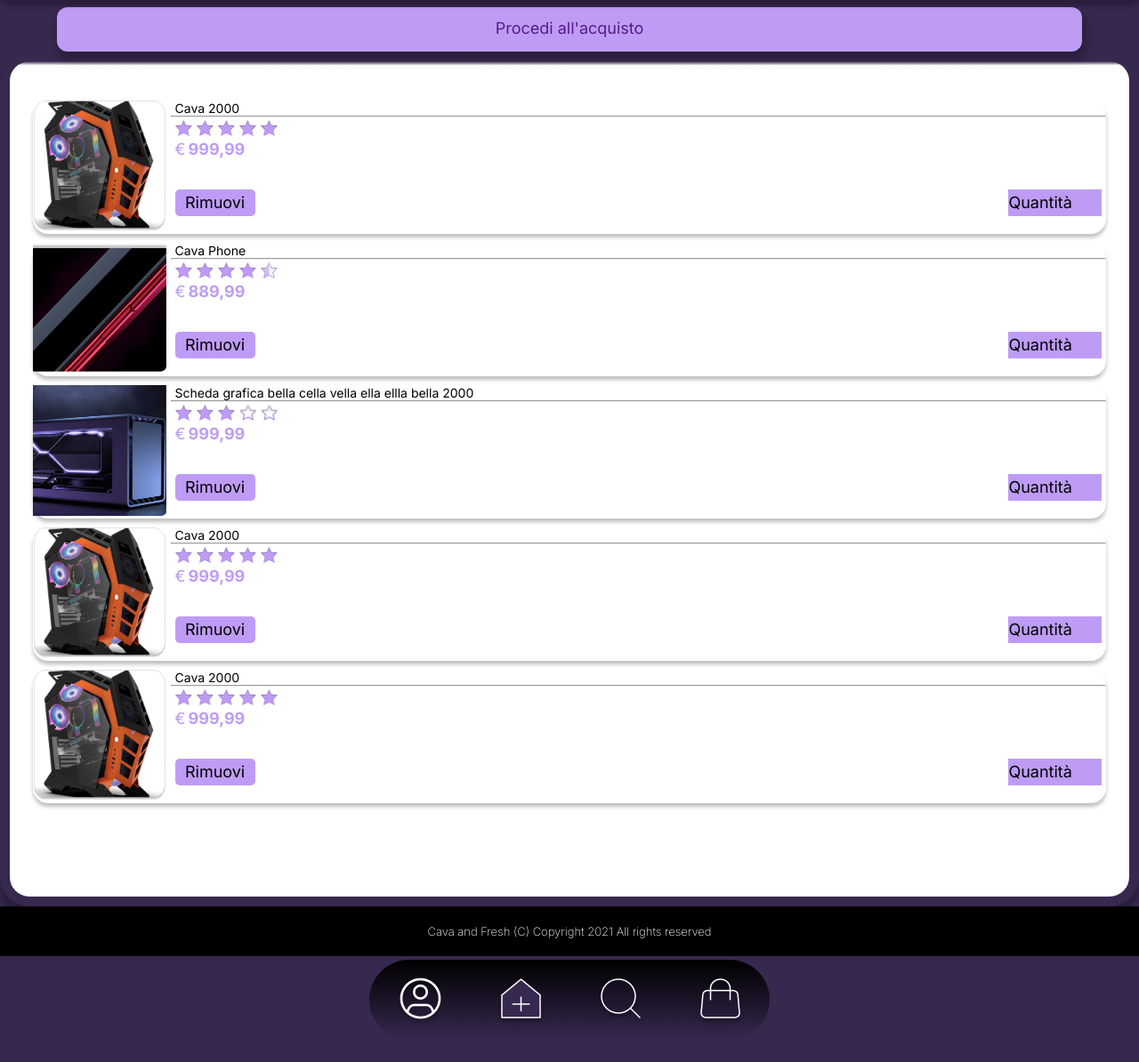
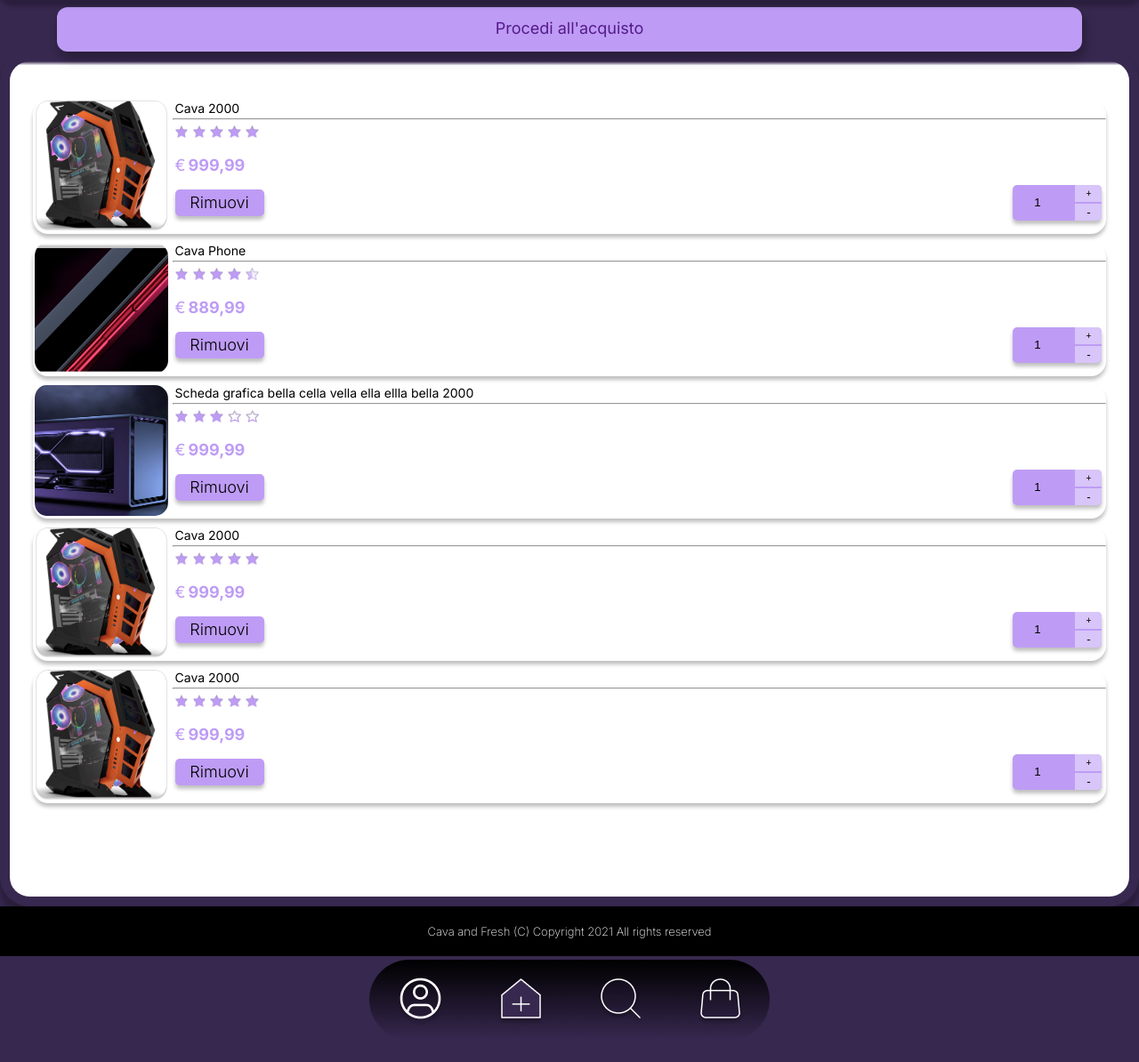
Before and after one commit to CavDev26/Oniric-WebSite, a PHP site: page /html/cart.html in a window 1280 px wide. Shown: the part 102-1296 px from the top of the page at 89% size. Run offline with PHP 8.4, Linux system fonts and the light colour scheme; some libraries are stand-ins or nearby versions.

Commit message:
Finished cart html and style

```diff
--- a/css/cartStyle.css
+++ b/css/cartStyle.css
@@ -143,9 +92,10 @@
     float: left;
     height: 150px;
     width: 150px;
-    /* width: auto\9; */
     max-height: 98%;
     margin-right: 5px;
+    padding-left: 2px;
+    border-radius: 15px;
 }
 .product-name {
     color: black;
@@ -155,15 +105,12 @@
     font-weight: normal;
 }
 .span-cart {
-    margin: 0;
-    margin-bottom: 3px;
+    margin: 3px 0px 3px 0px;
 }
 .stars {
     position: absolute;
-    height: 18px;
-    /* width: 100%; */
+    height: 14px;
     left: 160px;
-    /*width: 40%; /*questo è pericoloso, se è troppo largo va sotto l'immagine*/
     display: inline-block;
     margin: 0px;
 }
@@ -174,9 +121,7 @@
 }
 .price-section {
     position: relative;
-    margin: 0;
-    margin-top: 25px;
-    /* height: min-content; */
+    margin: 40px 0px 0px 0px;
 }
 .valuta {
     position: absolute;
@@ -193,38 +138,79 @@
     margin: 0;
 }
 
-/*le dimensioni in larghezza dei bottoni devono essere messe
-  in percentuale, conrtolla iphone5 cosa succede*/
-
 /*da fixare anche la lunghezza massima del nome del prodotto*/
-
-/*da finire il bottone delle quantità*/
-
 
 .remove-button {
     position: absolute;
     left: 160px;
     bottom: 20px;
+    height: 30px;
+    width: 20%;
+    margin: 0;
+    max-width: 100px;
     color: black;
-    /* text-align: center; */
     background-color: var(--buttons);
     border-radius: 5px;
-    height: 30px;
-    width: 90px;
-    margin: 0;
+    box-shadow: 0px 4px 4px rgba(0, 0, 0, 0.25);
 }
 .remove-button > p {
     width: 100%;
-    line-height: 14px;
+    font-size: clamp(14px, 4vw, 18px); /*serve per renderlo adjustable*/
+    font-weight: 300;
 }
 .quantity-button {
     position: absolute;
     right: 5px;
-    bottom: 20px;
-    line-height: 14px;
-    height: 30px;
-    width: 105px;
+    bottom: 15px;
+    height: 40px;
+    width: 20%;
+    margin: 0;
+    max-width: 100px;
+    font-weight: 300;
     background-color: var(--buttons);
+    box-shadow: 0px 4px 4px rgba(0, 0, 0, 0.25);
+    border-radius: 5px;
     color: black;
-    margin: 0;
 }
+.qty {
+    position: absolute;
+    float: left;
+    width: 70%;
+    height: 100%;
+    text-align: center;
+    background-color: transparent;
+    border: none;
+    padding: 0;
+}
+.quantity.buttons_added {
+    position: relative;
+    height: 100%;
+    width: 100%;
+    text-align: left;
+    vertical-align: top;
+}
+.minus {
+    position: absolute;
+    bottom: 0;
+    right: 0;
+    height: 50%;
+    width: 30%;
+    background-color: var(--lightButtons);
+    border: none;
+    cursor: pointer;
+    border-radius: 0px 0px 5px 0px;
+    border-top: solid 1px var(--buttons);
+}
+.plus {
+    position: absolute;
+    top: 0;
+    right: 0;
+    height: 50%;
+    width: 30%;
+    background-color: var(--lightButtons);
+    border: none;
+    cursor: pointer;
+    border-radius: 0px 5px 0px 0px;
+    border-bottom: solid 1px var(--buttons);
+    font-size: 10px;
+}
--- a/css/style.css
+++ b/css/style.css
@@ -7,6 +7,7 @@
   --saturatedPrimary: #9564e6;
   --traslucentPrimary: #e5d6ff99;
   --buttons: #BE9CF5;
+  --lightButtons : #D8C5F9;
   --shadow: #00000040;
 }
 
--- a/html/cart.html
+++ b/html/cart.html
@@ -10,6 +10,33 @@
     <link rel="stylesheet" href="../css/profile.css" />
     <link rel="stylesheet" href="../css/productStyle.css" />
     <link rel="stylesheet" href="../css/login_signup.css" />
+
+    <script data-require="jquery@3.1.1" data-semver="3.1.1" src="https://ajax.googleapis.com/ajax/libs/jquery/3.1.1/jquery.min.js"></script>
+    <script>
+      function wcqib_refresh_quantity_increments() {
+        jQuery("div.quantity:not(.buttons_added), td.quantity:not(.buttons_added)").each(function(a, b) {
+            var c = jQuery(b);
+            c.addClass("buttons_added"), c.children().first().before('<input type="button" value="-" class="minus" />'), c.children().last().after('<input type="button" value="+" class="plus" />')
+        })
+    }
+    String.prototype.getDecimals || (String.prototype.getDecimals = function() {
+        var a = this,
+            b = ("" + a).match(/(?:\.(\d+))?(?:[eE]([+-]?\d+))?$/);
+        return b ? Math.max(0, (b[1] ? b[1].length : 0) - (b[2] ? +b[2] : 0)) : 0
+    }), jQuery(document).ready(function() {
+        wcqib_refresh_quantity_increments()
+    }), jQuery(document).on("updated_wc_div", function() {
+        wcqib_refresh_quantity_increments()
+    }), jQuery(document).on("click", ".plus, .minus", function() {
+        var a = jQuery(this).closest(".quantity").find(".qty"),
+            b = parseFloat(a.val()),
+            c = parseFloat(a.attr("max")),
+            d = parseFloat(a.attr("min")),
+            e = a.attr("step");
+        b && "" !== b && "NaN" !== b || (b = 0), "" !== c && "NaN" !== c || (c = ""), "" !== d && "NaN" !== d || (d = 0), "any" !== e && "" !== e && void 0 !== e && "NaN" !== parseFloat(e) || (e = 1), jQuery(this).is(".plus") ? c && b >= c ? a.val(c) : a.val((b + parseFloat(e)).toFixed(e.getDecimals())) : d && b <= d ? a.val(d) : b > 0 && a.val((b - parseFloat(e)).toFixed(e.getDecimals())), a.trigger("change")
+    });
+    </script>
+
 
     <title>Oniric-Cart</title>
   </head>
@@ -259,8 +286,18 @@
                 <p class="valuta">€</p>
                 <p class="price">999,99</p>
               </div>
-              <div class="remove-button centered"><p class="m-0">Rimuovi</p></div>
-              <div class="quantity-button centered"><p class="m-0">Quantità</p></div>
+              <a href="">
+                <div class="remove-button centered">
+                  <p class="m-0">Rimuovi</p>
+                </div>
+              </a>
+              <div class="quantity-button centered">
+                <div class="quantity buttons_added">
+                  <input type="number" step="1" min="1" max="" name="quantity" value="1" title="Qty" class="qty" size="4" pattern="" inputmode="">
+                    <input type="button" value="-" class="minus">
+                    <input type="button" value="+" class="plus">
+                </div>
+              </div>
             </div>
           </li>
           <li class="product-container">
@@ -279,8 +316,18 @@
                 <p class="valuta">€</p>
                 <p class="price">889,99</p>
               </div>
-              <div class="remove-button centered"><p class="m-0">Rimuovi</p></div>
-              <div class="quantity-button centered"><p class="m-0">Quantità</p></div>
+              <a href="">
+                <div class="remove-button centered">
+                  <p class="m-0">Rimuovi</p>
+                </div>
+              </a>
+              <div class="quantity-button centered">
+                <div class="quantity buttons_added">
+                  <input type="number" step="1" min="1" max="" name="quantity" value="1" title="Qty" class="qty" size="4" pattern="" inputmode="">
+                    <input type="button" value="-" class="minus">
+                    <input type="button" value="+" class="plus">
+                </div>
+              </div>
             </div>
           </li>
           <li class="product-container">
@@ -299,8 +346,18 @@
                 <p class="valuta">€</p>
                 <p class="price">999,99</p>
               </div>
-              <div class="remove-button centered"><p class="m-0">Rimuovi</p></div>
-              <div class="quantity-button centered"><p class="m-0">Quantità</p></div>
+              <a href="">
+                <div class="remove-button centered">
+                  <p class="m-0">Rimuovi</p>
+                </div>
+              </a>
+              <div class="quantity-button centered">
+                <div class="quantity buttons_added">
+                  <input type="number" step="1" min="1" max="" name="quantity" value="1" title="Qty" class="qty" size="4" pattern="" inputmode="">
+                    <input type="button" value="-" class="minus">
+                    <input type="button" value="+" class="plus">
+                </div>
+              </div>
             </div>
           </li>
           <li class="product-container">
@@ -319,8 +376,18 @@
                 <p class="valuta">€</p>
                 <p class="price">999,99</p>
               </div>
-              <div class="remove-button centered"><p class="m-0">Rimuovi</p></div>
-              <div class="quantity-button centered"><p class="m-0">Quantità</p></div>
+              <a href="">
+                <div class="remove-button centered">
+                  <p class="m-0">Rimuovi</p>
+                </div>
+              </a>
+              <div class="quantity-button centered">
+                <div class="quantity buttons_added">
+                  <input type="number" step="1" min="1" max="" name="quantity" value="1" title="Qty" class="qty" size="4" pattern="" inputmode="">
+                    <input type="button" value="-" class="minus">
+                    <input type="button" value="+" class="plus">
+                </div>
+              </div>
             </div>
           </li>
           <li class="product-container">
@@ -339,53 +406,22 @@
                 <p class="valuta">€</p>
                 <p class="price">999,99</p>
               </div>
-              <div class="remove-button centered"><p class="m-0">Rimuovi</p></div>
-              <div class="quantity-button centered"><p class="m-0">Quantità</p></div>
+              <a href="">
+                <div class="remove-button centered">
+                  <p class="m-0">Rimuovi</p>
+                </div>
+              </a>
+              <div class="quantity-button centered">
+                <div class="quantity buttons_added">
+                  <input type="number" step="1" min="1" max="" name="quantity" value="1" title="Qty" class="qty" size="4" pattern="" inputmode="">
+                    <input type="button" value="-" class="minus">
+                    <input type="button" value="+" class="plus">
+                </div>
+              </div>
             </div>
           </li>
-
-
         </ul>
       </div>
-
-
-
-
-
-
-        <!-- <a class="normal" href="">
-          <div class="purchase-button">Procedi all'acquisto
-          </div>
-        </a>
-        <ul class="product-list">
-          <li class="product-container">
-            <div class="product">
-              <a href=""><img class="product-image" src="../img/cava2000.png" alt=""/></a>
-              <h1 class="product-name left-text">Cava 2000</h1>
-              <div class="stars left-text">
-                <img class="star" src="../img/star.png" alt="">
-                <img class="star" src="../img/star.png" alt="">
-                <img class="star" src="../img/star.png" alt="">
-                <img class="star" src="../img/star.png" alt="">
-                <img class="star" src="../img/star.png" alt="">
-              </div>
-              <div class="price-section">
-                <p class="valuta">€</p>
-                <p class="price">999,99</p>
-              </div>
-              <div class="remove-button"><p class="m-0">Rimuovi</p></div>
-              <div class="quantity-button"><p class="m-0">Quantità</p></div>
-            </div>
-            </div>
-          </li>
-        </ul> -->
-
-
-
-
-
-
-
     </main>
     <footer class="home-footer">
       Cava and Fresh (C) Copyright 2021 All rights reserved
```
Also changed, not shown: other parts of css/cartStyle.css (+8 -59 lines).
